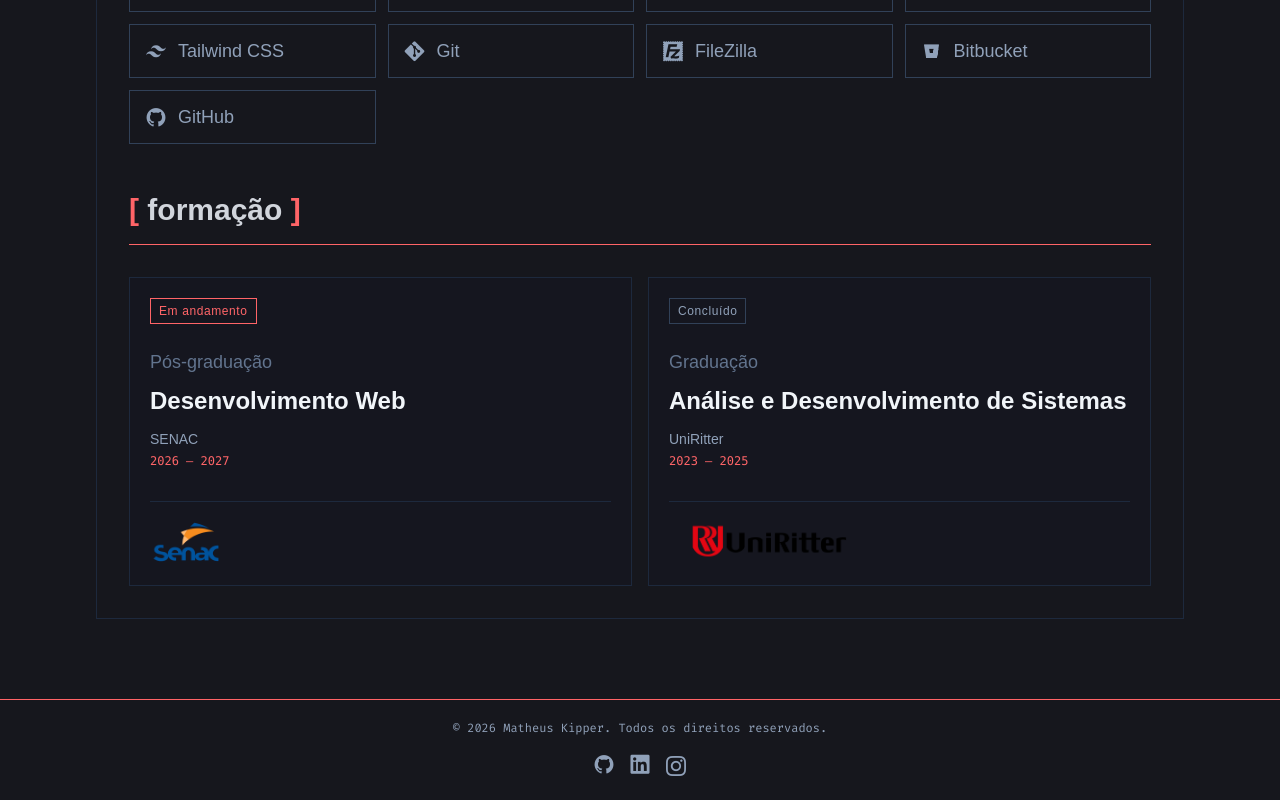
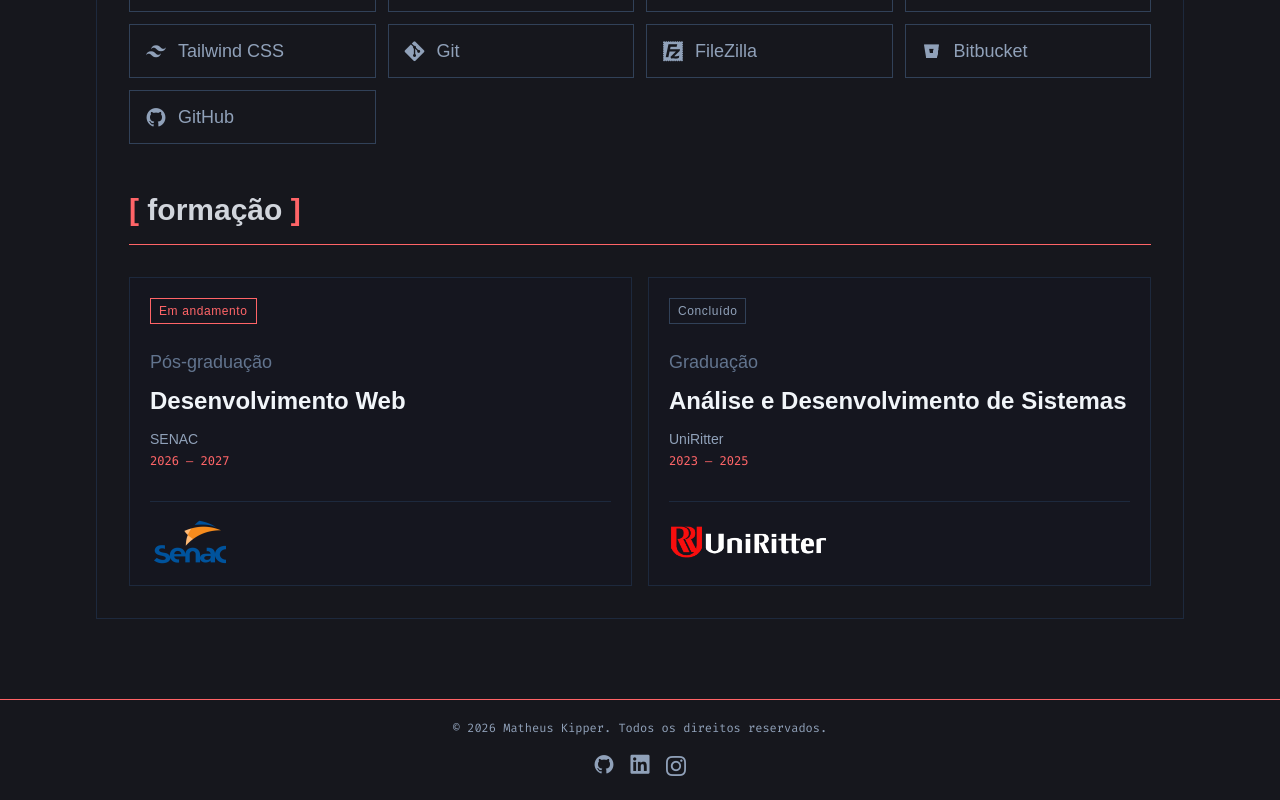
Before and after one commit to matheuskipper/meu_portfolio, a Vue app: page / in a window 1280 px wide. Shown: the part 704-1504 px from the top of the page. Built offline with nearby package versions, Linux system fonts and the light colour scheme; a web font is replaced by a local one.

Commit message:
ajustando imagens

```diff
--- a/src/components/Education.vue
+++ b/src/components/Education.vue
@@ -1,6 +1,6 @@
 <script setup>
 import LogoSenac from '../assets/senac-logo.png'
-import LogoUniritter from '../assets/logo-uniritter.png'
+import LogoUniritter from '../assets/logo-uniritter-branco.png'
 </script>
 
 <template>
@@ -29,7 +29,7 @@
         </div>
 
         <div class="mt-8 flex h-16 items-center border-t border-slate-800 pt-4">
-          <img :src="LogoSenac" alt="Logo SENAC" class="max-h-18 w-auto object-contain" />
+          <img :src="LogoSenac" alt="Logo SENAC" class="max-h-20 w-auto object-contain" />
         </div>
       </article>
 
@@ -53,7 +53,7 @@
         </div>
 
         <div class="mt-8 flex h-16 items-center border-t border-slate-800 pt-4">
-          <img :src="LogoUniritter" alt="Logo UniRitter" class="max-h-14 w-auto object-contain" />
+          <img :src="LogoUniritter" alt="Logo UniRitter" class="max-h-8 w-auto object-contain" />
         </div>
       </article>
     </div>
```
Also changed, not shown: src/assets/logo-uniritter-branco.png (added).
